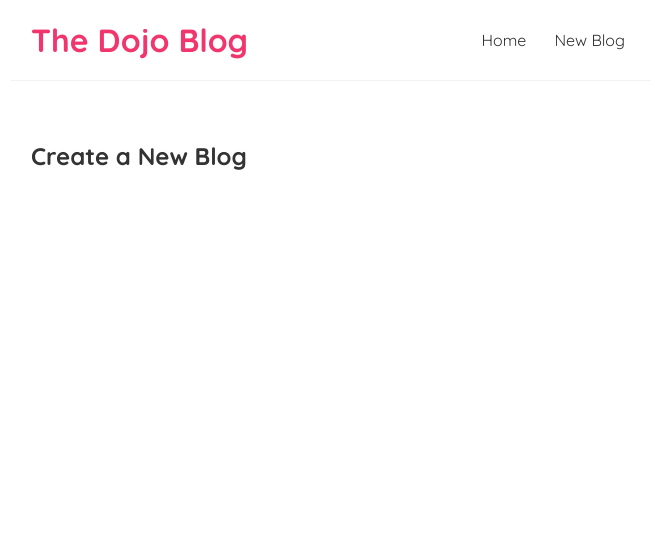
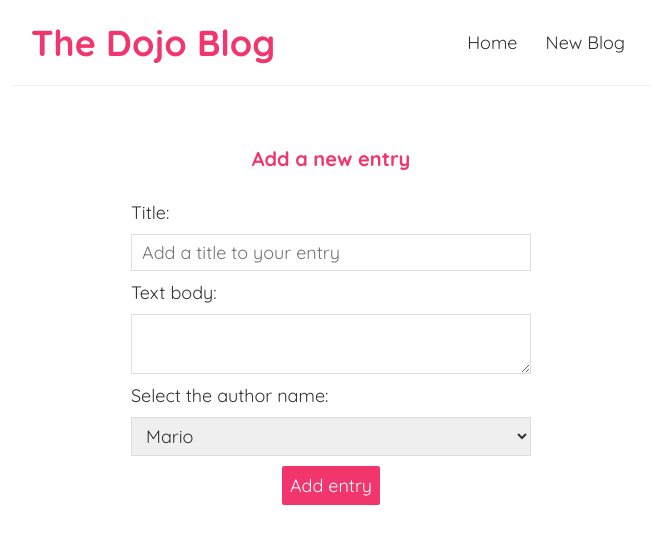
Before and after one commit to afide26/dojo-blog, a React (Create React App) app: page /create in a window 1280 px wide. Shown: the top 544 px of the page, without its empty margins (309-964 px from the left). Built offline with nearby package versions, Linux system fonts and the light colour scheme.

Commit message:
Creating forms page

```diff
--- a/src/Views/Create.js
+++ b/src/Views/Create.js
@@ -1,7 +1,40 @@
+import { useState } from "react";
+
 const Create = () => {
+    const [title, setTitle] = useState('');
+    const [body, setBody] = useState('');
+    const [author, setAuthor] = useState('')
     return (
         <div className="create">
-            <h2>Create a New Blog</h2>
+            <h2>Add a new entry</h2>
+            <label htmlFor="title">Title:</label>
+            <input
+                type="text"
+                id="title"
+                placeholder="Add a title to your entry"
+                required
+                onChange = {(e)=>setTitle(e.target.value)}
+                />
+            <label htmlFor="body">Text body:</label>
+            <textarea
+                name="body"
+                id="body"
+                required
+                onChange={e=>setBody(e.target.value)}
+                />
+            <label htmlFor="select-author">Select the author name:</label>
+            <select
+                name="select-author"
+                id="select-author"
+                value={author}
+                onChange={(e)=> setAuthor(e.target.value)}>
+                <option value="mario">Mario</option>
+                <option value="yoshi">Yoshi</option>
+            </select>
+            <button>Add entry</button>
+            <p>{title}</p>
+            <p>{body}</p>
+            <p className="author">{author}</p>
         </div>
     );
 }
--- a/src/index.css
+++ b/src/index.css
@@ -4,6 +4,7 @@
 * {
   margin: 0;
   font-family: "Quicksand";
+  font-size:18px;
   color: #333;
 }
 .navbar {
@@ -87,3 +88,34 @@
   border-radius: 2px;
   cursor: pointer;
 }
+
+.create {
+  max-width: 400px;
+  margin: 0 auto;
+  text-align: center;
+}
+.create label {
+  text-align: left;
+  display: block;
+}
+.create h2 {
+  font-size: 20px;
+  color: #f1356d;
+  margin-bottom: 30px;
+}
+.create input, .create textarea, .create select {
+  width: 100%;
+  padding: 6px 10px;
+  margin: 10px 0;
+  border: 1px solid #ddd;
+  box-sizing: border-box;
+  display: block;
+}
+.create button {
+  background: #f1356d;
+  color: #fff;
+  border: 0;
+  padding: 8px;
+  border-radius: 2px;
+  cursor: pointer;
+}
```
Also changed, not shown: 1 other file (tests, documents, lock files or other folders).
